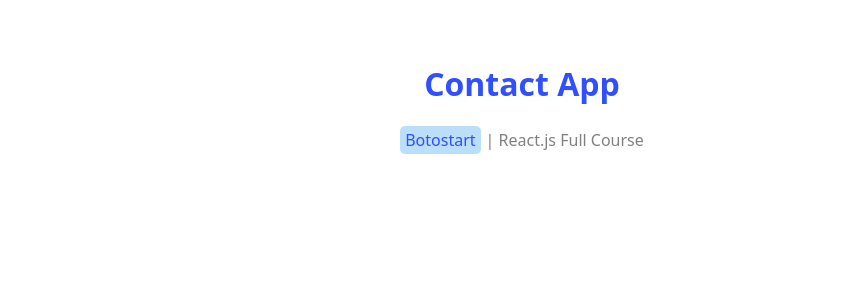
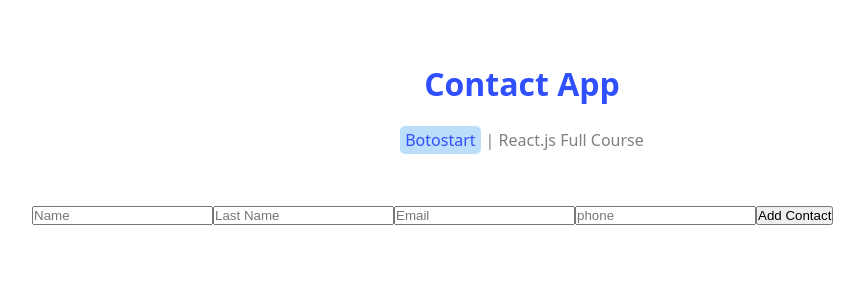
Before and after one commit to Faezeh-adbii/Contact_App, a React (Vite) app: page / in a window 1280 px wide. Shown: the top 300 px of the page, without its empty margins (118-982 px from the left). Built offline with nearby package versions, Linux system fonts and the light colour scheme.

Commit message:
build Component and Form

```diff
--- a/src/App.jsx
+++ b/src/App.jsx
@@ -1,3 +1,4 @@
+import Contact from "./components/Contact"
 import Header from "./components/Header"
 
 
@@ -5,7 +6,10 @@ function App() {
 
   return (
     <>
+
     <Header/>
+    <Contact/>
+
     </>
   )
 }
--- /dev/null
+++ b/src/components/Contact.jsx
@@ -0,0 +1,59 @@
+import { useState } from "react";
+
+function Contact() {
+  const [Contact, setContact] = useState({
+    Name: "",
+    LastName: "",
+    Email: "",
+    Phone: "",
+  });
+  const changeHandler = (event) => {
+    const name = event.target.name;
+    const value = event.target.value;
+
+    setContact((Contact) => ({ ...Contact, [name]: value }));
+  };
+
+  const addHandler= () =>{
+    console.log(Contact)
+  }
+
+
+  return (
+    <div>
+      <div>
+        <input
+          type="text"
+          placeholder="Name"
+          value={Contact.Name}
+          name="Name"
+          onChange={changeHandler}
+        />
+        <input
+          type="text"
+          placeholder="Last Name"
+          value={Contact.LastName}
+          name="LastName"
+          onChange={changeHandler}
+        />
+        <input
+          type="email"
+          placeholder="Email"
+          value={Contact.Email}
+          name="Email"
+          onChange={changeHandler}
+        />
+        <input
+          type="number"
+          placeholder="phone"
+          value={Contact.Phone}
+          name="Phone"
+          onChange={changeHandler}
+        />
+        <button onClick={addHandler}>Add Contact</button>
+      </div>
+    </div>
+  );
+}
+
+export default Contact;
```
